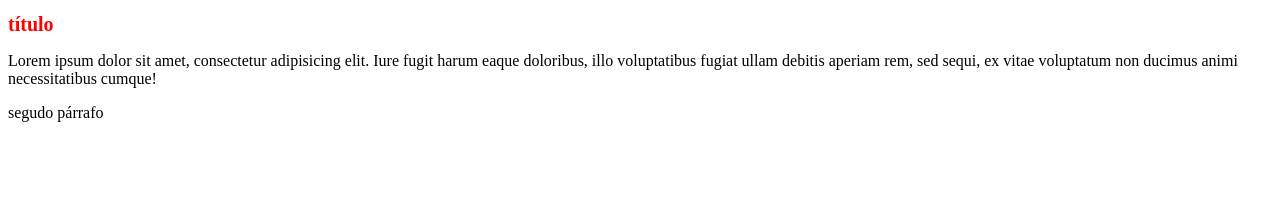
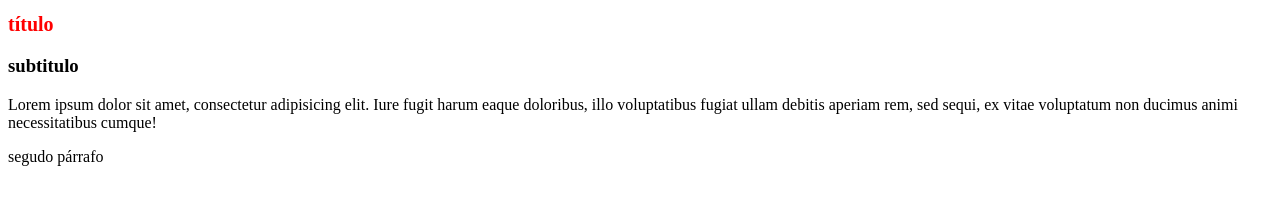
Before and after one commit to henryjaral/demogit1, a plain HTML site: page index.html in a window 1280 px wide. Drawn offline with Linux system fonts and the light colour scheme.

Commit message:
primer cambio para ramahenry

```diff
--- a/index.html
+++ b/index.html
@@ -10,6 +10,7 @@
 		<div class="row">
 			<div class="col-md-12">
 				<h1> título</h1>
+				<h3>subtitulo</h3>
 				<p>Lorem ipsum dolor sit amet, consectetur adipisicing elit. Iure fugit harum eaque doloribus, illo voluptatibus fugiat ullam debitis aperiam rem, sed sequi, ex vitae voluptatum non ducimus animi necessitatibus cumque!</p>
 				<p>segudo párrafo</p>
 			</div>
```
